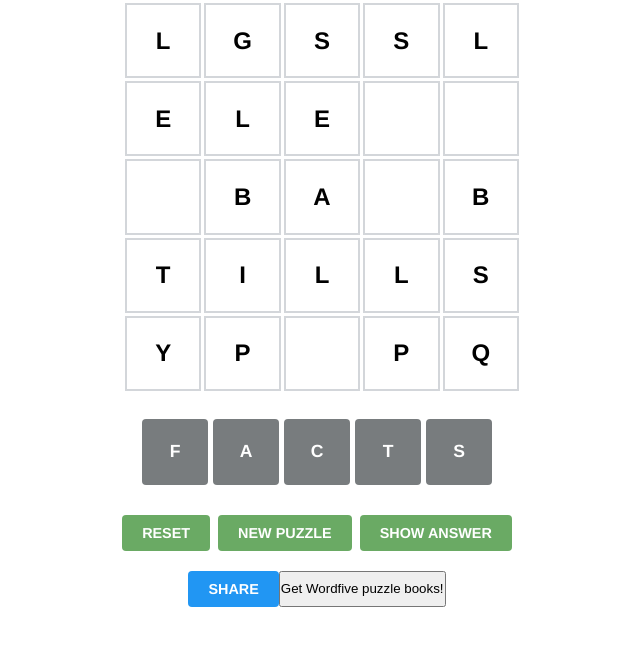
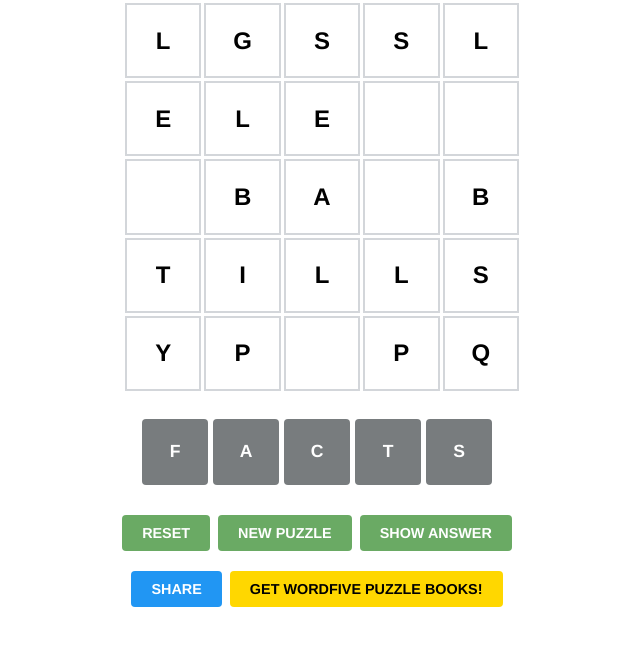
Before and after one commit to pcbills/wordfive, a plain HTML site: page index.html in a window 1280 px wide. Shown: the part 68-714 px from the top of the page, without its empty margins (323-963 px from the left). Drawn offline with Linux system fonts and the light colour scheme.

Commit message:
Update style.css

```diff
--- a/style.css
+++ b/style.css
@@ -366,3 +366,22 @@ body {
 .toast.show {
     opacity: 1;
 }
+/* Book button specific styles */
+.book-button {
+    padding: 10px 20px;
+    border: none;
+    border-radius: 4px;
+    background-color: #FFD700; /* Yellow background */
+    color: #000000; /* Black text for better contrast on yellow */
+    font-family: var(--font-family);
+    font-size: 0.9rem;
+    font-weight: bold;
+    cursor: pointer;
+    text-transform: uppercase;
+    transition: background-color 0.2s ease;
+    margin-left: 8px; /* Add space between share and book buttons */
+}
+
+.book-button:hover {
+    background-color: #FFC000; /* Darker yellow on hover */
+}
```
